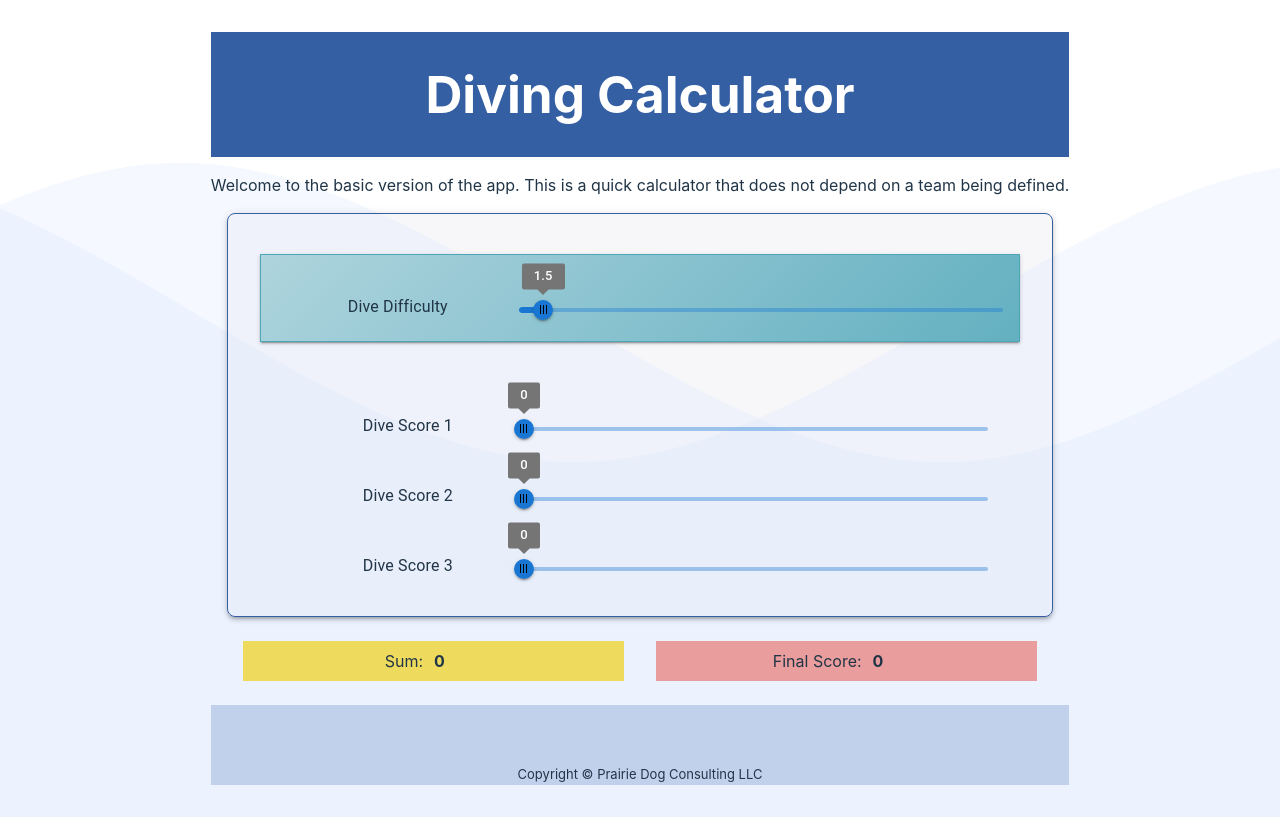
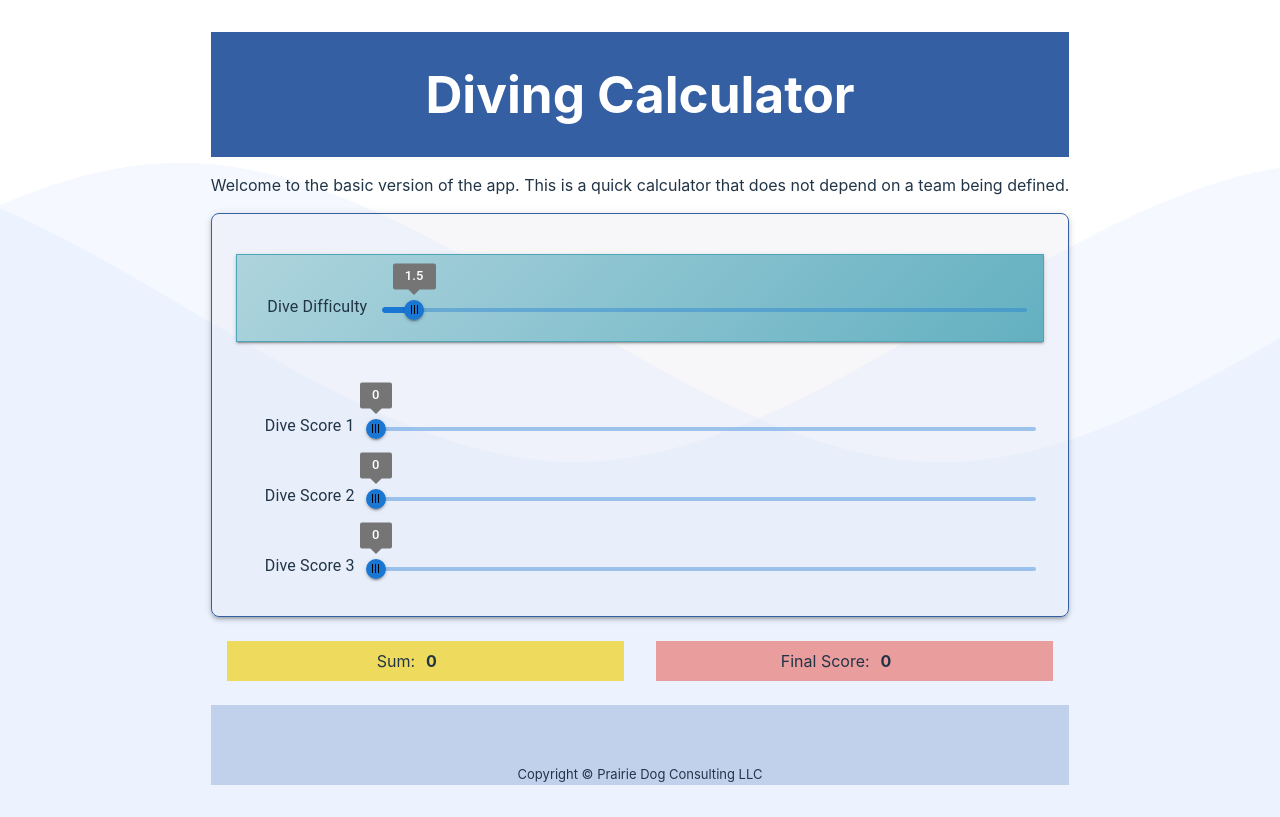
Before and after one commit to ballistic101/diving-calculator, a React (Vite) app: page /basic in a window 1280 px wide. Built offline with nearby package versions, Linux system fonts and the light colour scheme.

Commit message:
Made the sliders slightly bigger
This should make it easier to use with a touch screen like an ipad.

```diff
--- a/src/components/Dive.tsx
+++ b/src/components/Dive.tsx
@@ -38,7 +38,8 @@ function Dive({identifier, dive, onChange}: Props) {
     const boxDiveStyle = {
         display: "grid",
         gridTemplateColumns: '1fr',
-        m: 2,
+        mt: 2,
+        mb: 2,
         border: 1,
         borderRadius: 2,
         borderColor: 'rgb(53, 95, 163)',
--- a/src/components/DiveDifficulty.tsx
+++ b/src/components/DiveDifficulty.tsx
@@ -21,8 +21,11 @@ function DiveDifficulty({value, onChange}: Props) {
 
     const boxDiveDifficultyStyle = {
         display: "grid",
-        gridTemplateColumns: '1fr 2fr',
-        m: 2,
+        gridTemplateColumns: '1fr 5fr',
+        mt: 2,
+        mb: 2,
+        ml: 1,
+        mr: 1,
         pl: 2,
         pr: 2,
         pt: 5,
--- a/src/components/DiveScore.tsx
+++ b/src/components/DiveScore.tsx
@@ -18,8 +18,9 @@ function DiveScore({title, id, value, onChange}: Props) {
 
     const ItemDiveScoreStyle = {
         display: "grid",
-        gridTemplateColumns: '1fr 2fr',
-        m: 2,
+        gridTemplateColumns: '1fr 5fr',
+        mt: 2,
+        mb: 2,
         pl: 2,
         pr: 2,
         pt: 3
--- a/src/components/DiveScores.tsx
+++ b/src/components/DiveScores.tsx
@@ -31,7 +31,8 @@ function DiveScores({onChange}: Props) {
     }
 
     const boxDiveScoreStyle = {
-        m: 2,
+        mt: 2,
+        mb: 2
     } as const;
 
     return (
--- a/src/routes/basic/Basic.css
+++ b/src/routes/basic/Basic.css
@@ -52,7 +52,7 @@
 .dive-value {
     display: inline-block;
     font-weight: bold;
-    font-size:medium;
+    font-size: medium;
     width: 3rem;
     text-align: left;
     margin-left: 0.4rem;
--- a/src/routes/basic/Basic.tsx
+++ b/src/routes/basic/Basic.tsx
@@ -17,7 +17,7 @@ function Basic() {
     const DiveBoxScoreStyle = {
         display: "grid",
         gridTemplateColumns: 'repeat(2, 1fr)',
-        m: 2,
+        mt: 2,
         mb: 3,
         pl: 2,
         pr: 2,
```
